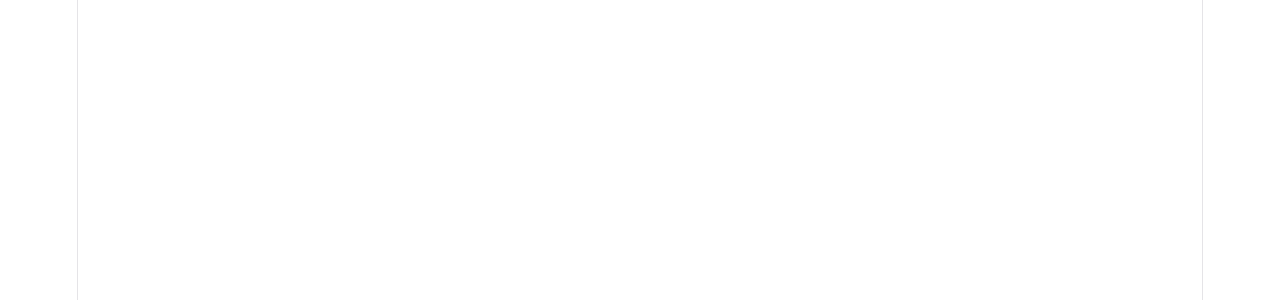
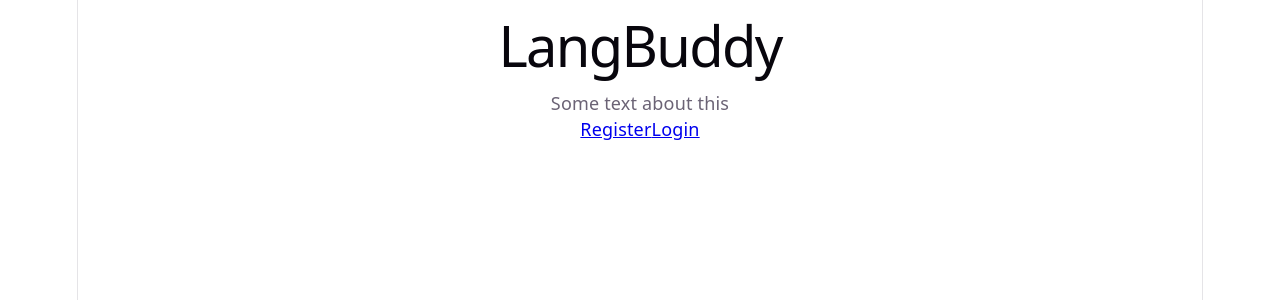
Before and after one commit to Ha-Khu/language-platform, a React (Vite) app in the folder client/: page / in a window 1280 px wide. Before the commit this address had no page. Shown: the top 300 px of the page. Built offline with nearby package versions, Linux system fonts and the light colour scheme.

Commit message:
feat: add landing page with links to login and register

```diff
--- a/client/src/App.jsx
+++ b/client/src/App.jsx
@@ -2,12 +2,14 @@
 import Login from './pages/Login'
 import Chat from './pages/Chat'
 import Register from './pages/Register'
+import Landing from './pages/Landing'
 import ProtectedRoute from './components/ProtectedRoute'
 
 function App(){
   return(
     <BrowserRouter>
       <Routes>
+        <Route path='/' element={<Landing />} />
         <Route path='/register' element={<Register />}/>
         <Route path="/login" element={<Login />}/>
         <Route path='/chat' element={
--- /dev/null
+++ b/client/src/pages/Landing.jsx
@@ -0,0 +1,15 @@
+import { Link } from 'react-router-dom'
+
+function Landing(){
+  return(
+    <div>
+      <h1>LangBuddy</h1>
+      <p>Some text about this</p>
+
+      <Link to="/register">Register</Link>
+      <Link to="/login">Login</Link>
+    </div>
+  )
+}
+
+export default Landing
```
